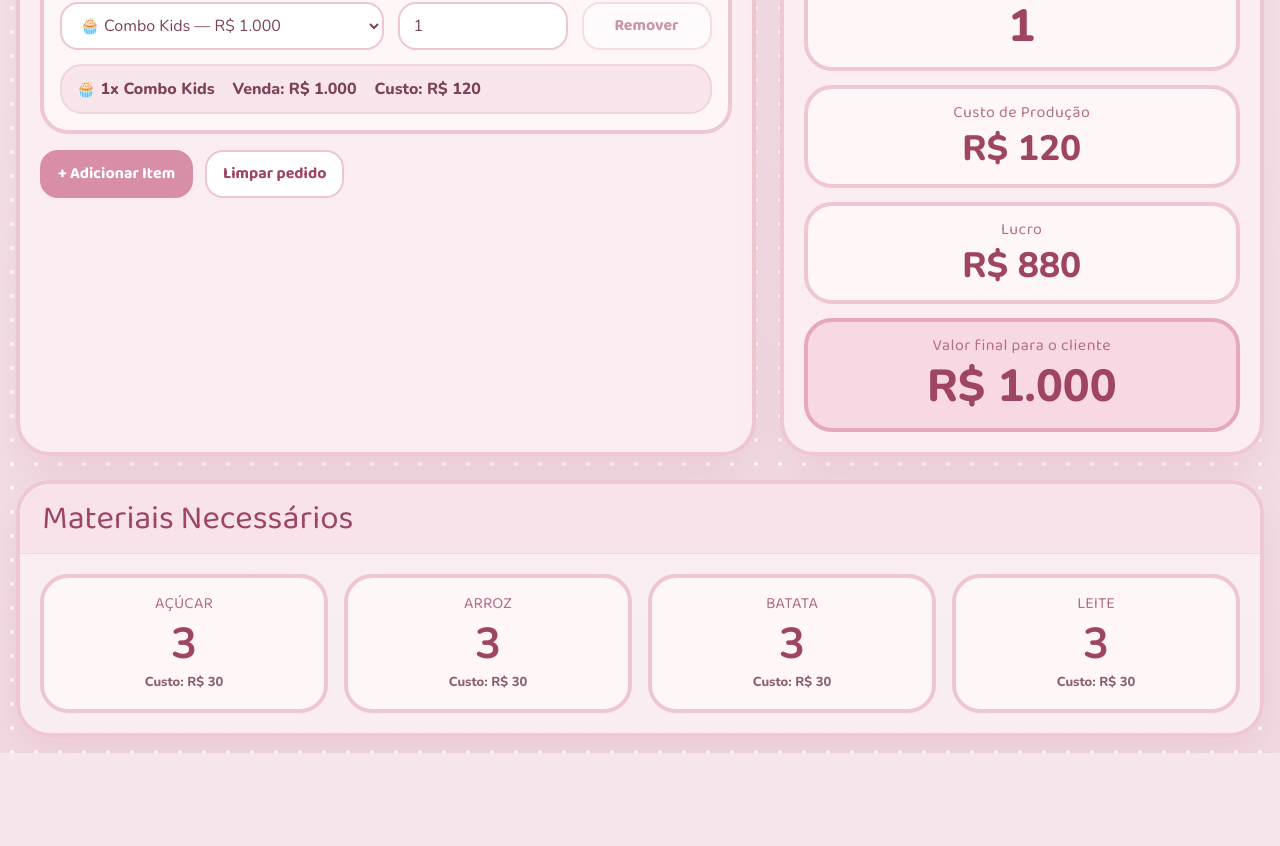
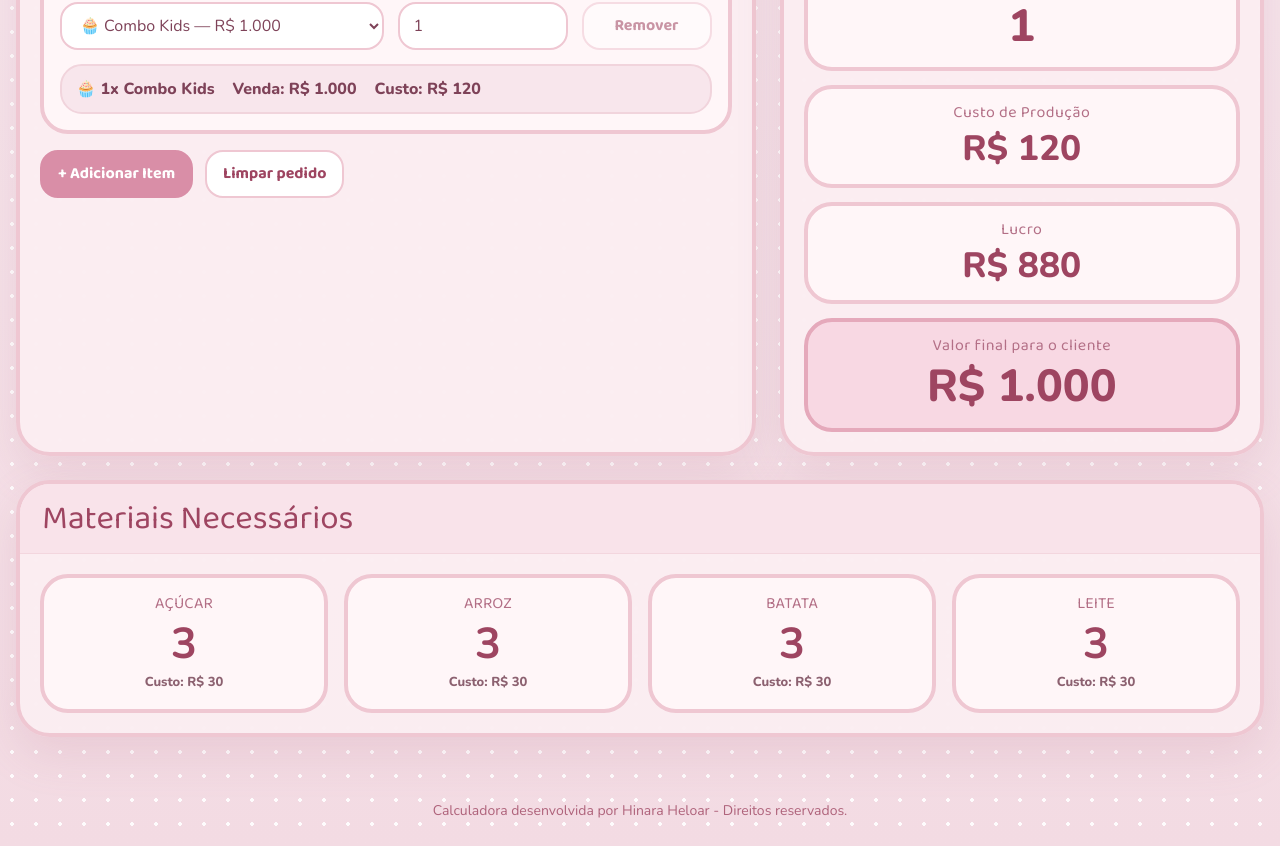
Before and after one commit to hinarahelo/calculadora-cat-cafe, a React (Vite) app: page / in a window 1280 px wide. Shown: the part 532-1378 px from the top of the page. Before the commit the page ends 1285 px from the top, so only its background shows below. Built offline with nearby package versions, Linux system fonts and the light colour scheme.

Commit message:
Update App.tsx

```diff
--- a/src/App.tsx
+++ b/src/App.tsx
@@ -350,8 +350,22 @@ export default function App() {
               </div>
             )}
           </div>
-        </section>
-      </div>
-    </div>
-  );
+</section>
+
+<footer
+  style={{
+    textAlign: "center",
+    marginTop: "30px",
+    padding: "10px",
+    fontSize: "14px",
+    color: "#9e4561",
+    opacity: 0.8
+  }}
+>
+  Calculadora desenvolvida por Hinara Heloar - Direitos reservados.
+</footer>
+
+</div>
+</div>
+);
 }
```
